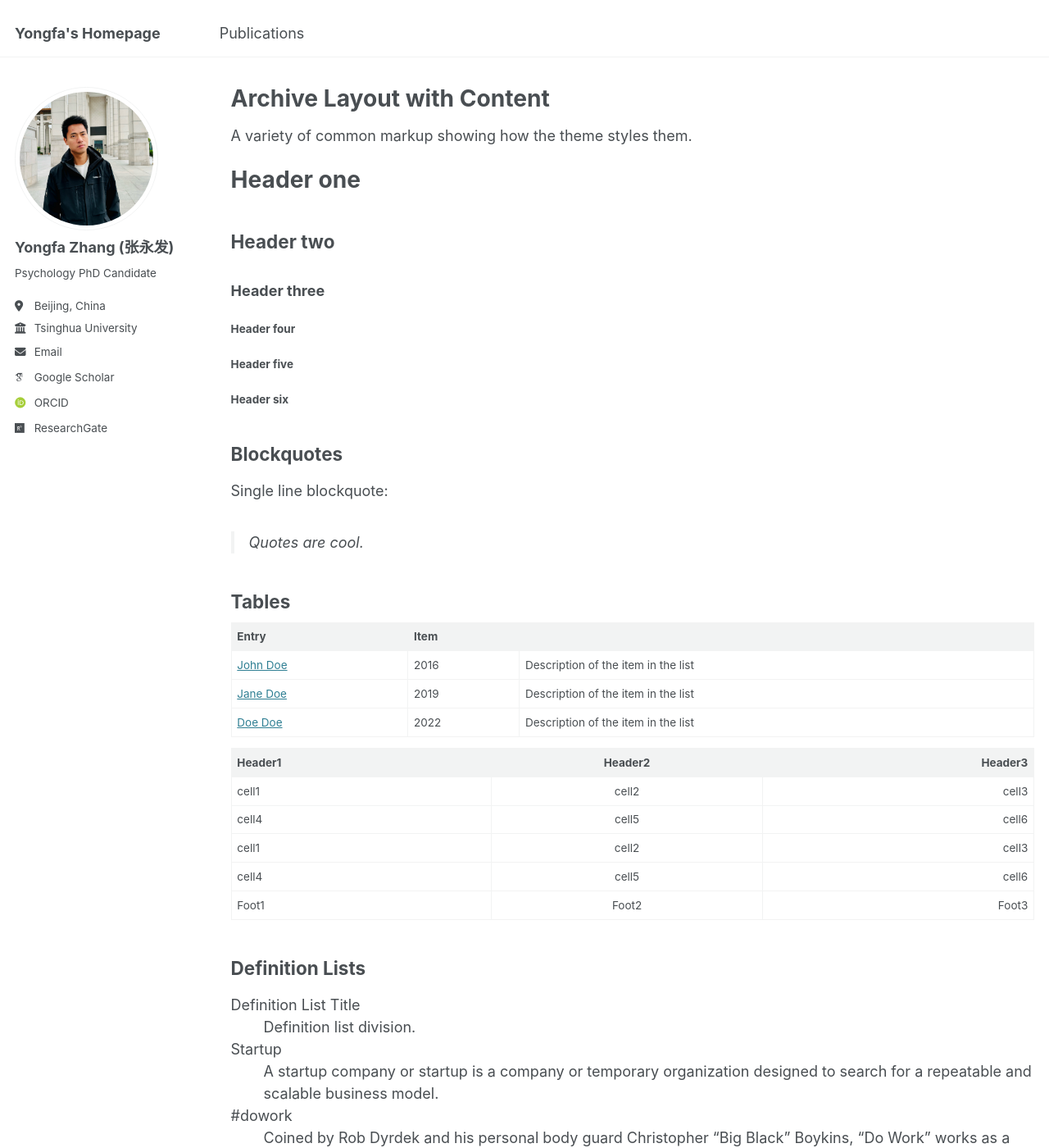
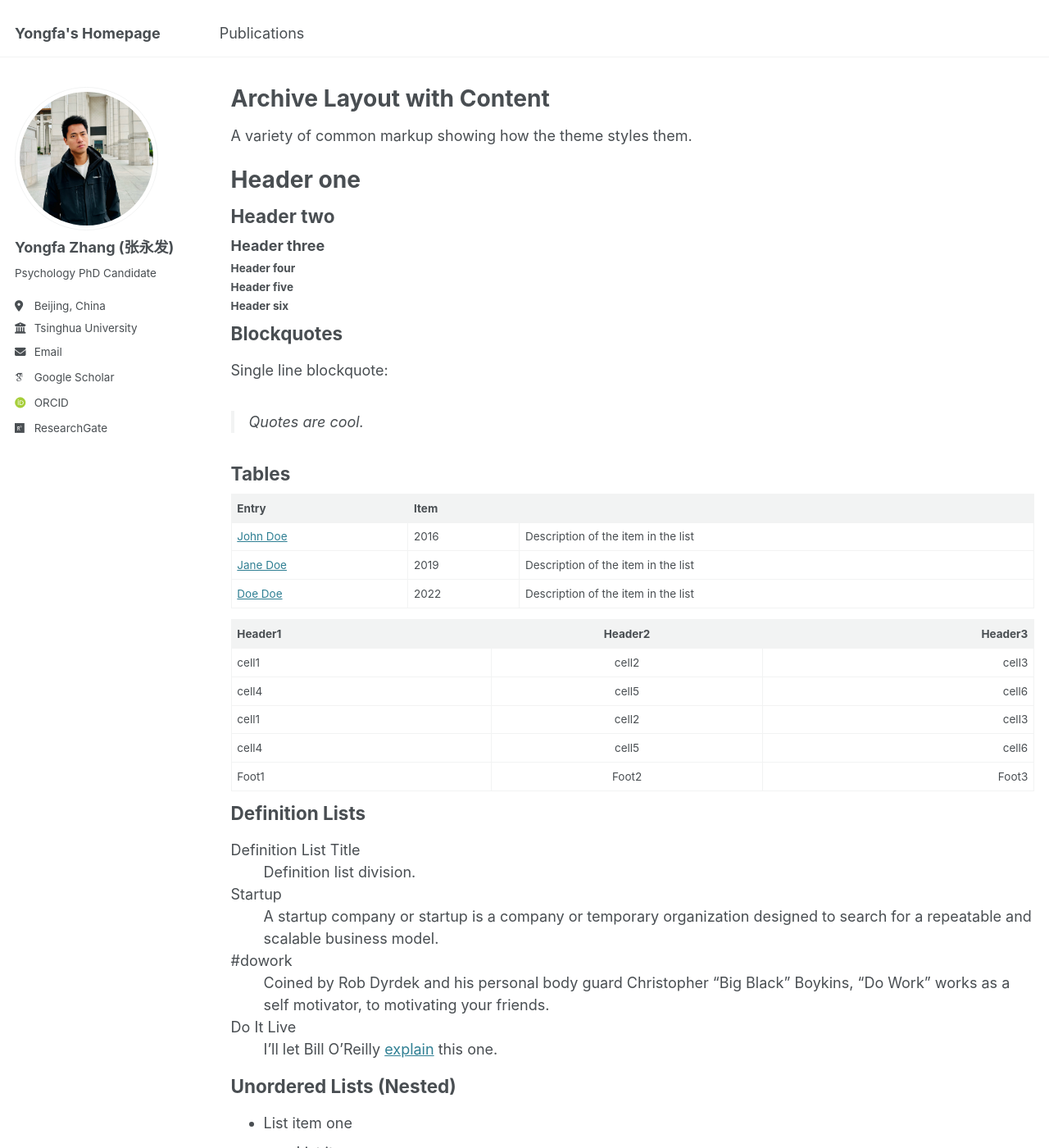
Before and after one commit to zyf09/zyf09.github.io, a Jekyll site: the page built from _pages/archive-layout-with-content.md, in a window 1280 px wide and 1400 px high. Shown: the whole window at 82% size. Built offline with Jekyll 4.4.1, drawn with Linux system fonts in a browser that asks for light colours; some web fonts are replaced.

Commit message:
Update _base.scss

```diff
--- a/_sass/layout/_base.scss
+++ b/_sass/layout/_base.scss
@@ -25,7 +25,7 @@ body {
 }
 
 h1, h2, h3, h4, h5, h6 {
-  margin: 2em 0 0.5em;
+  margin: 0.5em 0 0.5em;
   line-height: 1.2;
   font-family: $header-font-family;
   font-weight: bold;
```
